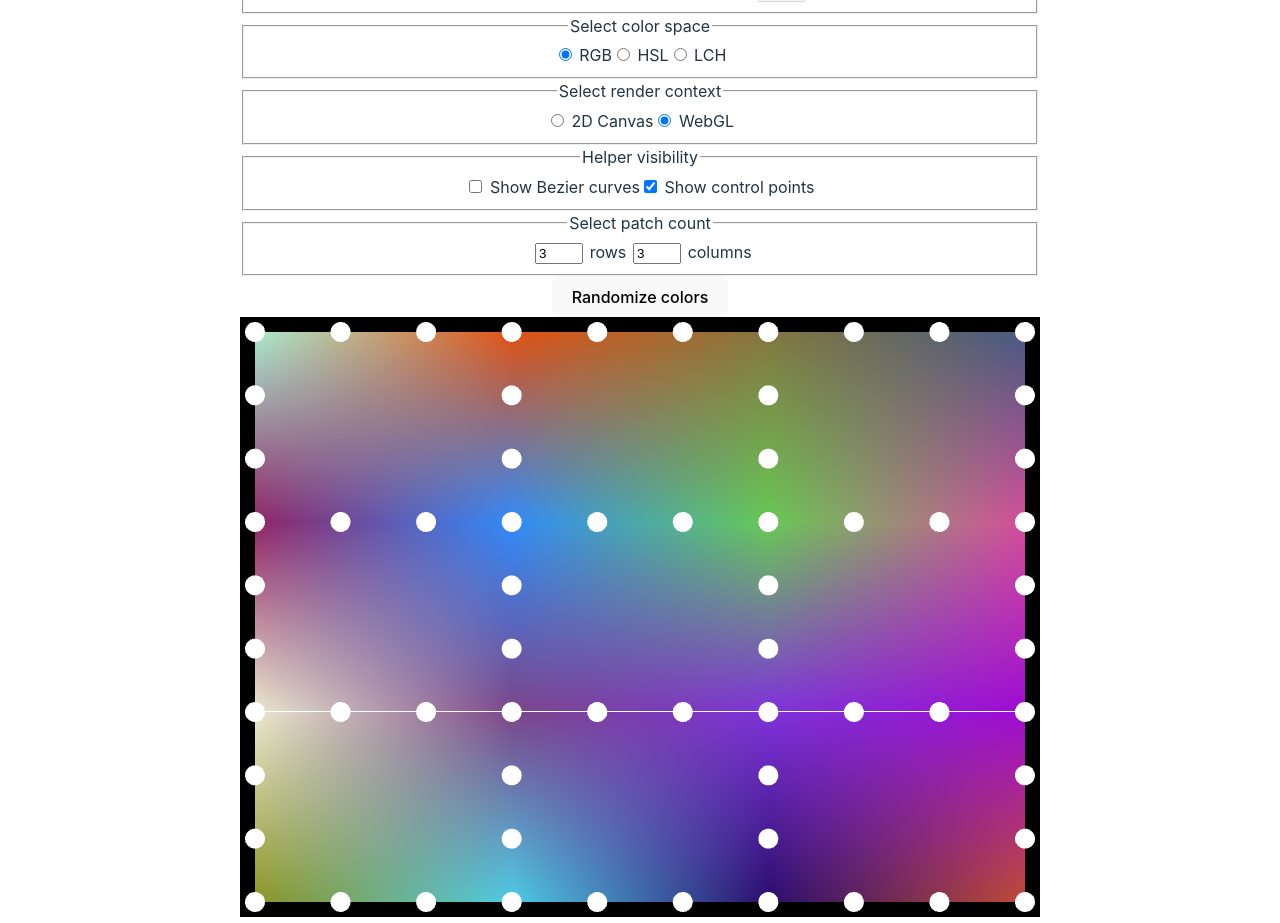
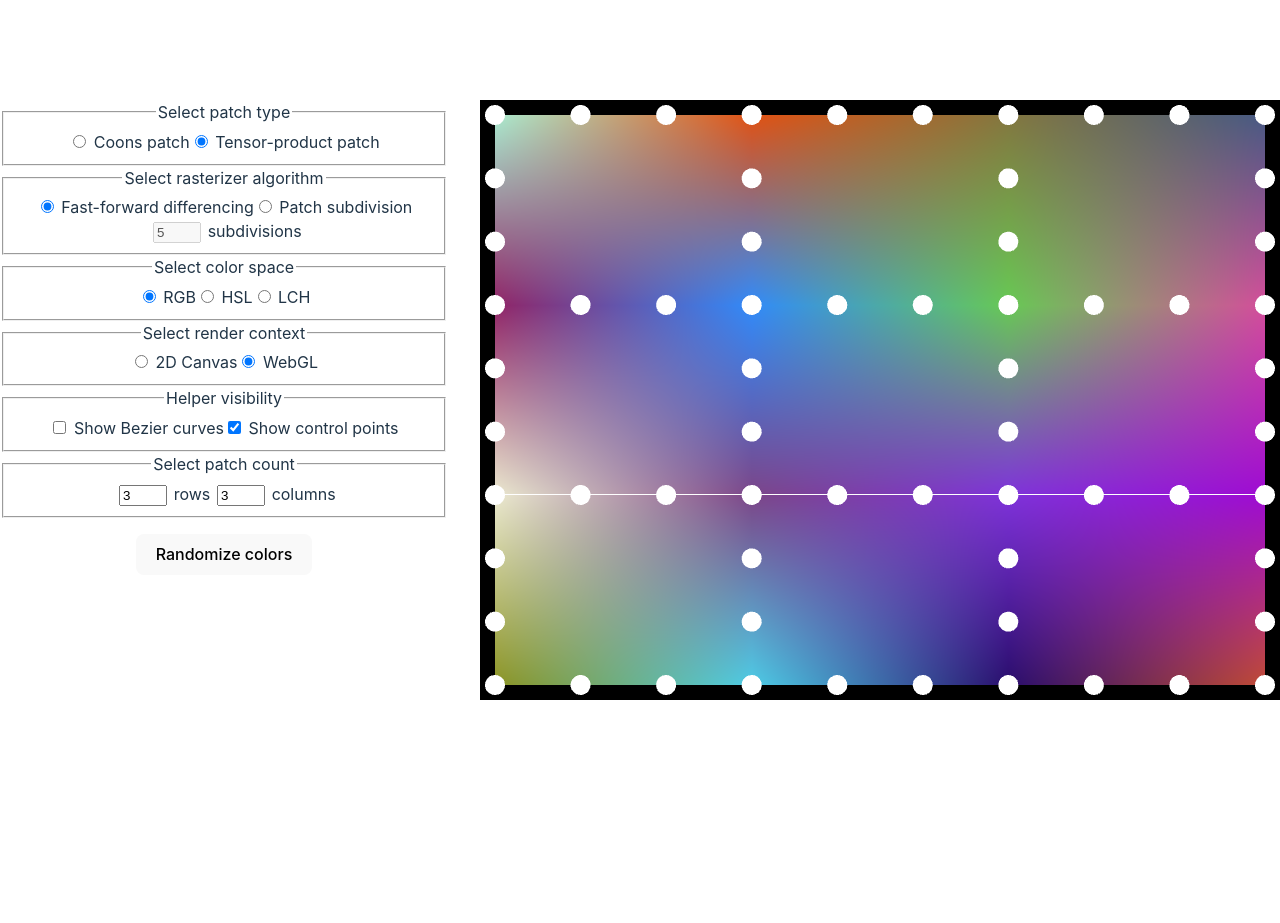
Before and after one commit to tkalmi/mesh-gradient-generator, a React (Vite) app: page / in a window 1280 px wide. After the commit the page ends 800 px from the top, so only its background shows below. Built offline with nearby package versions, Linux system fonts and the light colour scheme.

Commit message:
Change layout

```diff
--- a/src/App.tsx
+++ b/src/App.tsx
@@ -525,12 +525,15 @@ function App() {
 
   return (
     <div
-      className="hover-container"
-      onMouseMove={handleMouseMove}
-      onMouseUp={handleMouseUp}
-      ref={containerRef}
+      className="main-container"
+      style={{
+        display: 'flex',
+        flexDirection: 'row',
+        gap: '2rem',
+        minWidth: '100vw',
+        justifyContent: 'center',
+      }}
     >
-      <div className="main-container">
       <form
         onSubmit={(e) => {
           e.preventDefault();
@@ -735,13 +738,20 @@ function App() {
 
         <button
           type="button"
+          style={{ marginTop: '1rem' }}
           onClick={() => setColors(getColors(rowCount, columnCount))}
         >
           Randomize colors
         </button>
       </form>
 
-        <div style={{ width: 800, height: 600, position: 'relative' }}>
+      <div
+        style={{ width: 800, height: 600, position: 'relative' }}
+        className="hover-container"
+        onMouseMove={handleMouseMove}
+        onMouseUp={handleMouseUp}
+        ref={containerRef}
+      >
         <input
           style={{
             opacity: 0,
@@ -791,7 +801,6 @@ function App() {
         )}
       </div>
     </div>
-    </div>
   );
 }
 
```
Lines whose indentation alone changed are shown as unchanged.
